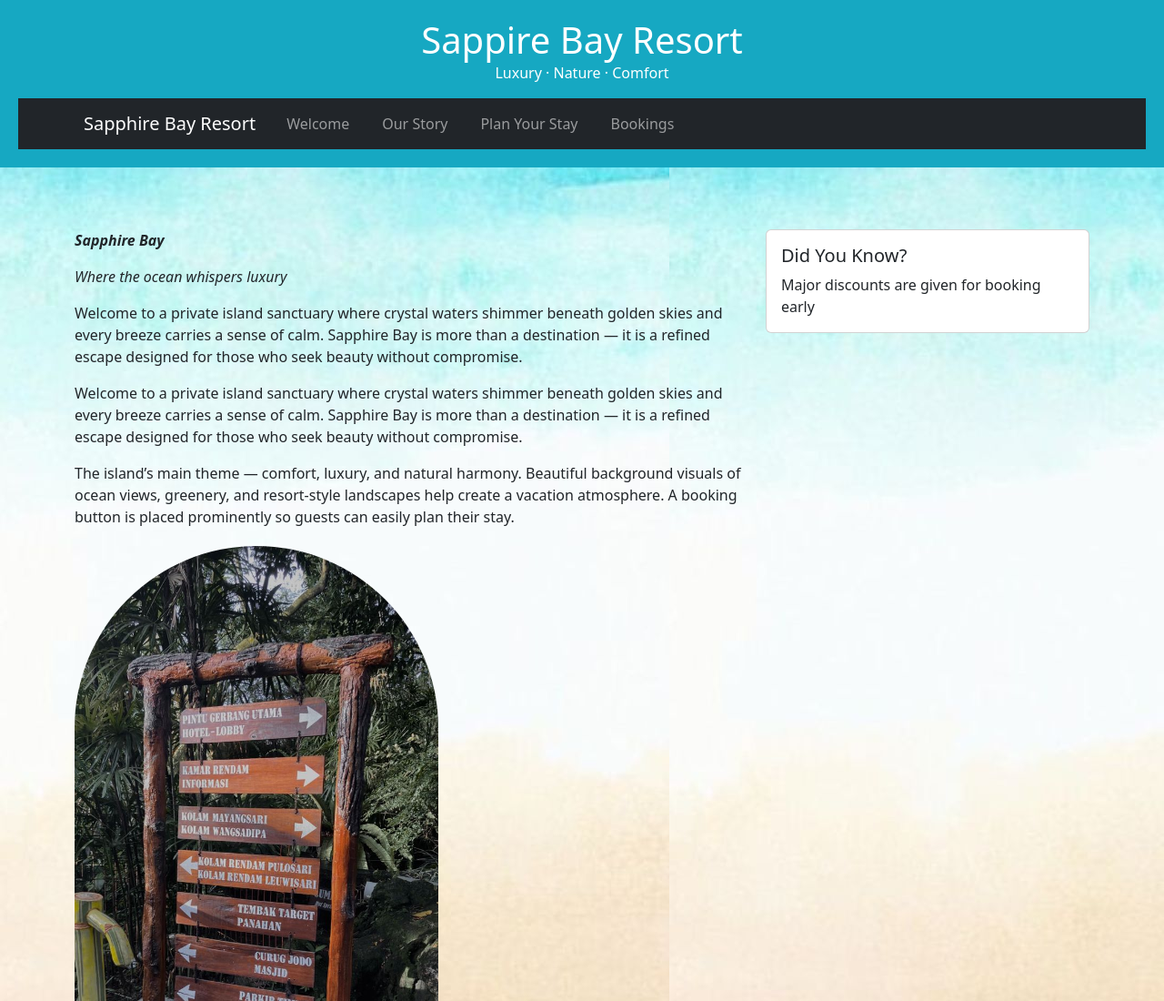
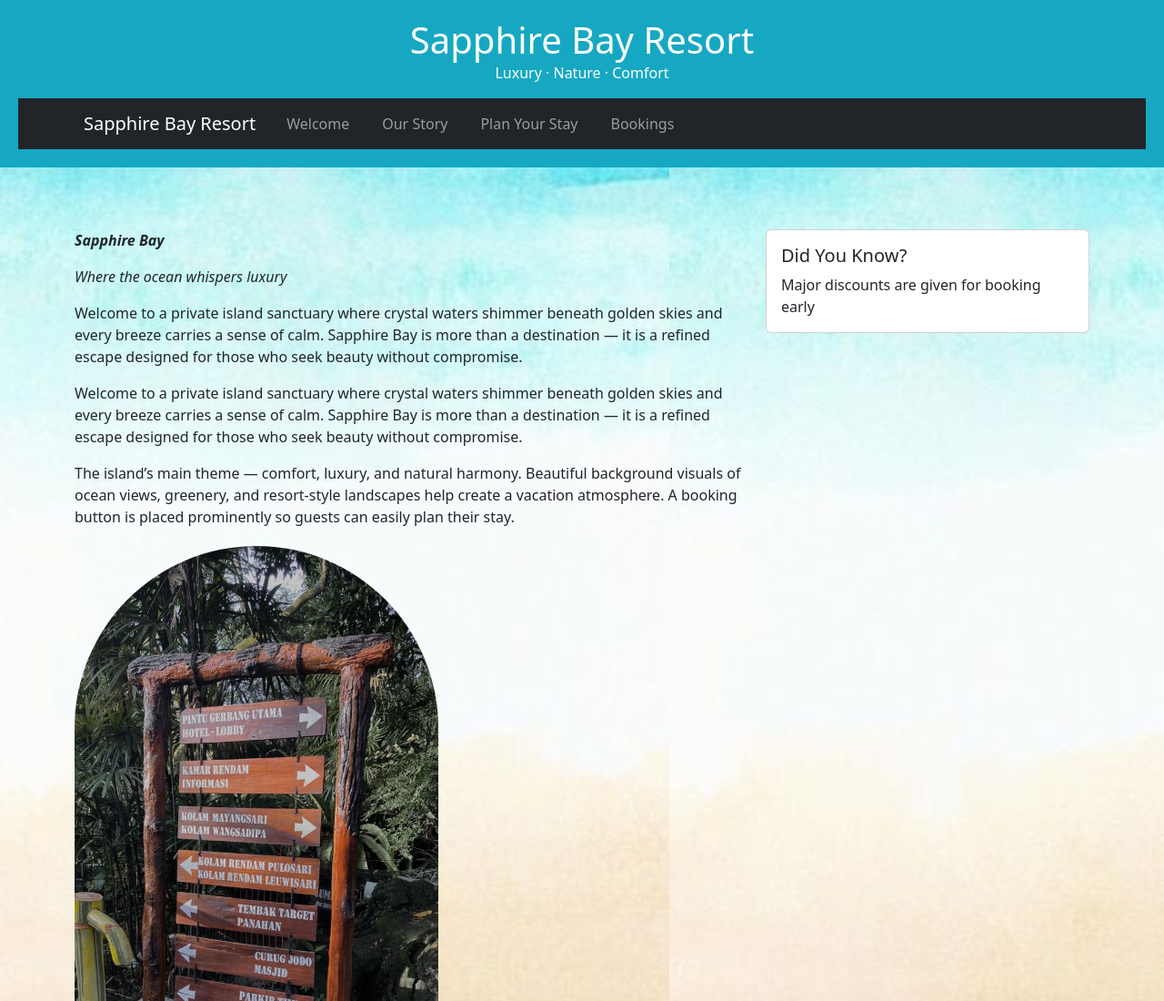
Before and after one commit to JessicaH-GIF/Second-webiste, a plain HTML site: page index.html in a window 1280 px wide. Shown: the top 1100 px of the page at 91% size. Drawn offline with nearby package versions, Linux system fonts and the light colour scheme.

Commit message:
Update content

```diff
--- a/index.html
+++ b/index.html
@@ -23,7 +23,7 @@
 
     <header>
 
-    <h1>Sappire Bay Resort</h1>
+    <h1>Sapphire Bay Resort</h1>
     <p>Luxury · Nature · Comfort</p>
 
     <nav class="navbar navbar-expand-lg navbar-dark bg-dark">
```
